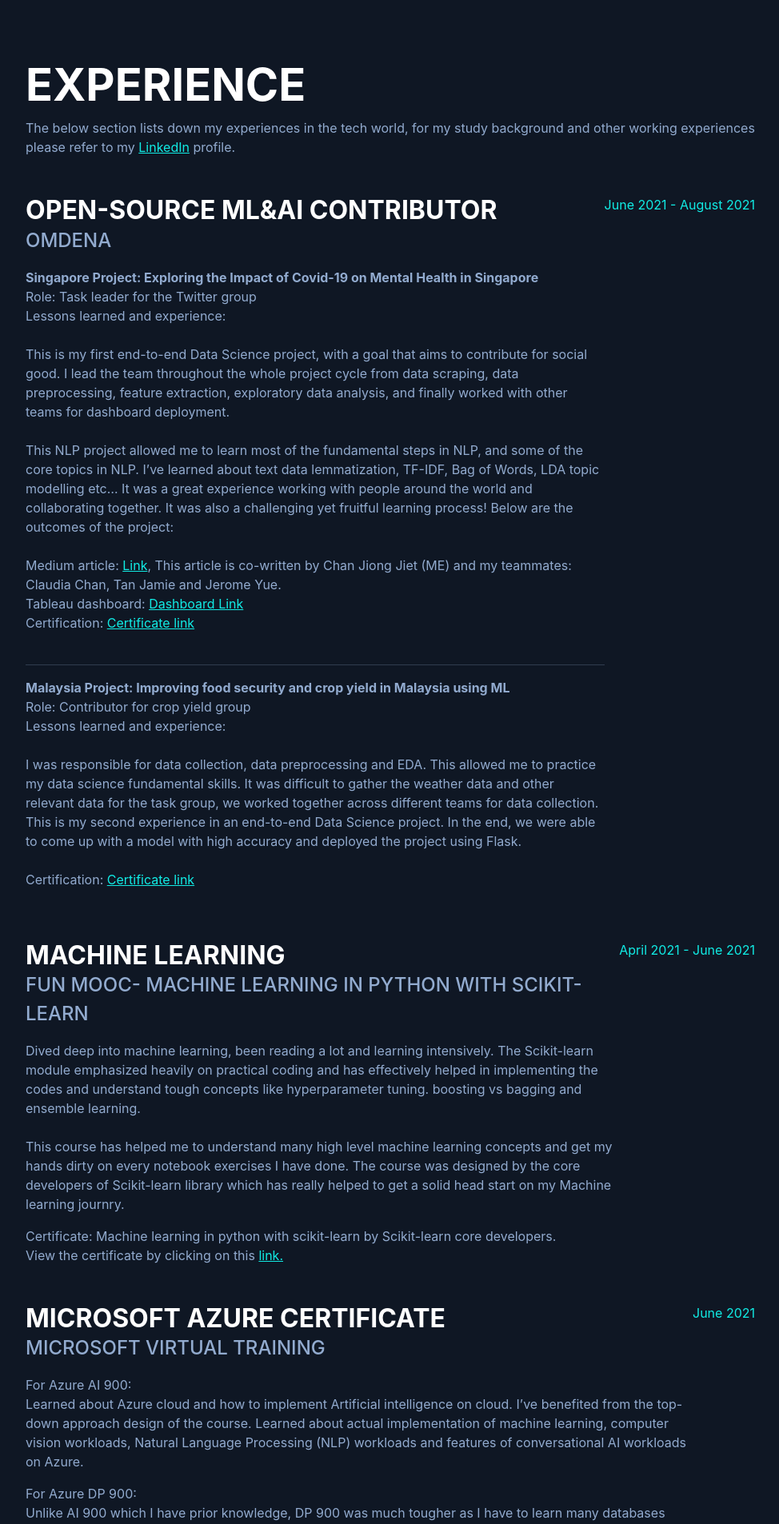
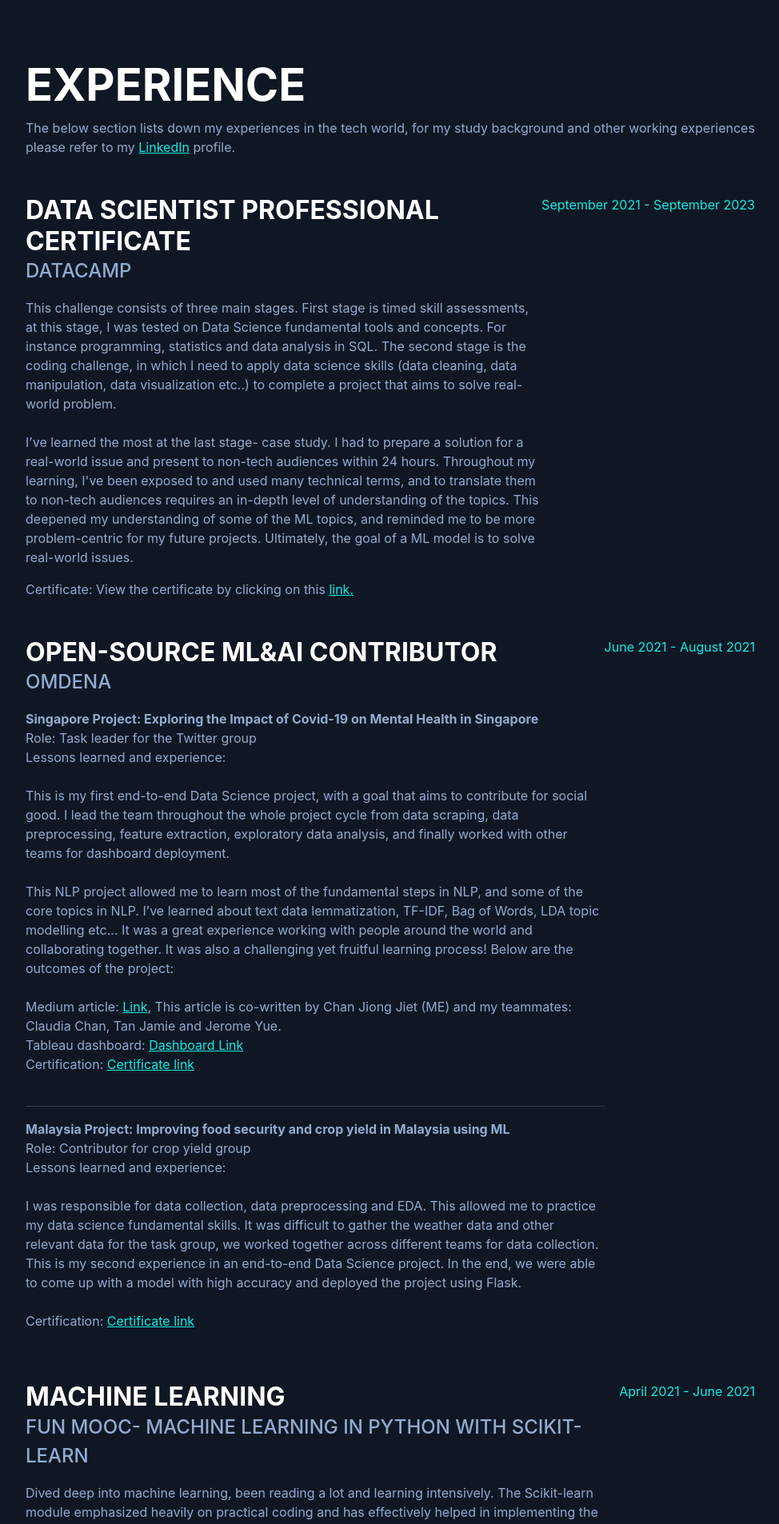
Before and after one commit to cjj1120/flask-portf, a Flask app: page / in a window 1280 px wide. Shown: the part 808-2714 px from the top of the page at 80% size, without its empty margins (288-1262 px from the left). Run offline with Flask 2, Linux system fonts and the light colour scheme; some libraries are stand-ins or nearby versions; some web fonts are replaced.

Commit message:
update datacamp

```diff
--- a/templates/base.html
+++ b/templates/base.html
@@ -9,6 +9,8 @@
         <meta name="author" content="" />
         <title>Jiong Jiet's</title>
 
+        <!-- tab alien Icon! -->
+        <link rel="icon" href="{{ url_for('static', filename='assets/img/alien.ico')}}">
         <!-- Font Awesome icons (free version)-->
         <script src="https://use.fontawesome.com/releases/v5.15.3/js/all.js" crossorigin="anonymous"></script>
         <!-- Google fonts-->
@@ -17,6 +19,7 @@
         <!-- Core theme CSS (includes Bootstrap)-->
         <link href="{{ url_for('static', filename='css/styles.css')}}" rel="stylesheet" />
     </head>
+
     <body id="page-top">
         <!-- Navigation-->
         <nav class="navbar navbar-expand-lg navbar-dark bg-primary fixed-top" id="sideNav">
--- a/templates/index.html
+++ b/templates/index.html
@@ -55,6 +55,19 @@
                 <div class="flex-shrink-0"><span class="text-primary">June 2021 - PRESENT</span></div>
             </div> -->
 
+            <div class="d-flex flex-column flex-md-row justify-content-between mb-5">
+                <div class="flex-grow-1">
+                    <h3 class="mb-0">Data Scientist Professional Certificate            </h3>
+                    <div class="subheading mb-3">Datacamp</div>
+                    <p>This challenge consists of three main stages. First stage is timed skill assessments, at this stage, I was tested on Data Science fundamental tools and concepts. For instance programming, statistics and data analysis in SQL. The second stage is the coding challenge, in which I need to apply data science skills (data cleaning, data manipulation, data visualization etc..) to complete a project that aims to solve real-world problem.
+                    <br> <br>
+                    I’ve learned the most at the last stage- case study. I had to prepare a solution for a real-world issue and present to non-tech audiences within 24 hours. Throughout my learning, I've been exposed to and used many technical terms, and to translate them to non-tech audiences requires an in-depth level of understanding of the topics. This deepened my understanding of some of the ML topics, and reminded me to be more problem-centric for my future projects. Ultimately, the goal of a ML model is to solve real-world issues.
+                    </p>
+                    Certificate:
+                    View the certificate by clicking on this <a href="{{ url_for('static', filename='assets/img/Datacamp.png')}}"  target="_blank">link.  </a>
+                </div>
+                <div class="flex-shrink-0"><span class="text-primary">September 2021 - September 2023</span></div>
+            </div>
 
             <div class="d-flex flex-column flex-md-row justify-content-between mb-5">
                 <div class="flex-grow-1">
@@ -89,6 +102,7 @@
                 </div>
                 <div class="flex-shrink-0"><span class="text-primary">June 2021 - August 2021</span></div>
             </div>
+
             <div class="d-flex flex-column flex-md-row justify-content-between mb-5">
                 <div class="flex-grow-1">
                     <h3 class="mb-0">Machine Learning</h3>
@@ -105,6 +119,7 @@
                 </div>
                 <div class="flex-shrink-0"><span class="text-primary">April 2021 - June 2021</span></div>
             </div>
+
             <div class="d-flex flex-column flex-md-row justify-content-between mb-5">
                 <div class="flex-grow-1">
                     <h3 class="mb-0">Microsoft Azure certificate</h3>
@@ -122,6 +137,7 @@
                 </div>
                 <div class="flex-shrink-0"><span class="text-primary">June 2021</span></div>
             </div>
+
             <div class="d-flex flex-column flex-md-row justify-content-between mb-5">
                 <div class="flex-grow-1">
                     <h3 class="mb-0">Python specialize courses </h3>
@@ -151,7 +167,7 @@
                     </ul>
 
                 </div>
-            <div class="flex-shrink-0"><span class="text-primary">September 2021 - September 2023</span></div>
+            <div class="flex-shrink-0"><span class="text-primary">September 2021</span></div>
 
             </div>
 
@@ -168,6 +184,7 @@
                 </div>
                 <div class="flex-shrink-0"><span class="text-primary">June 2019 - August 2019</span></div>
             </div>
+
             <div class="d-flex flex-column flex-md-row justify-content-between mb-5">
                 <div class="flex-grow-1">
                     <h3 class="mb-0">Git jobs</h3>
@@ -182,6 +199,7 @@
                 </div>
                 <div class="flex-shrink-0"><span class="text-primary">January 2021 - April 2021</span></div>
             </div>
+
             <div class="d-flex flex-column flex-md-row justify-content-between mb-5">
                 <div class="flex-grow-1">
                     <h3 class="mb-0">Web Design Basics by Todd McLeod</h3>
@@ -198,6 +216,7 @@
                 </div>
                 <div class="flex-shrink-0"><span class="text-primary">July 2020 - May 2020</span></div>
             </div>
+
             <div class="d-flex flex-column flex-md-row justify-content-between">
                 <div class="flex-grow-1">
                     <h3 class="mb-0"> Project management course
```
Also changed, not shown: static/assets/img/alien.ico (added).
